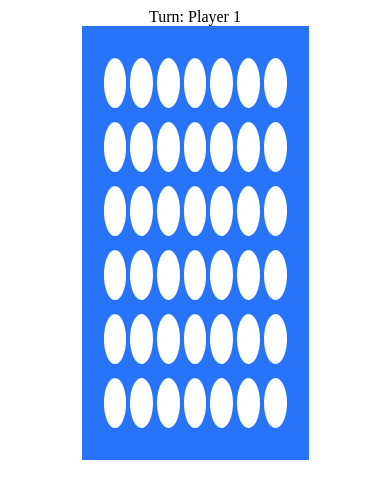
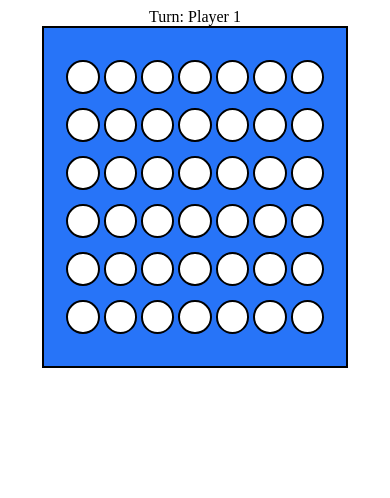
Before and after one commit to Andrew-Kil/connect-four, a React (Create React App) app: page / in a window 390 px wide. Shown: the top 498 px of the page. Built offline with nearby package versions, Linux system fonts and the light colour scheme.

Commit message:
update styling and add initial media queries

```diff
--- a/src/components/Game/game.module.css
+++ b/src/components/Game/game.module.css
@@ -3,6 +3,7 @@
   width: 50%;
   margin: auto;
   padding: 20px;
+  border: 2px solid black;
 }
 
 .boardRow {
@@ -13,6 +14,8 @@
 }
 
 .circle {
+  background: white;
+  border: 2px solid black;
   border-radius: 50%;
   width: 50px;
   height: 50px;
@@ -32,6 +35,36 @@
   background: red;
 }
 
+.red:hover {
+  background: red;
+}
+
 .yellow {
   background: yellow;
 }
+
+.yellow:hover {
+  background: yellow;
+}
+
+@media only screen and (max-width: 600px) {
+  .boardGrid {
+    width: 80%;
+  }
+
+  .circle {
+    width: 25px;
+    height: 25px;
+  }
+}
+
+@media only screen and (max-width: 1000px) {
+  .boardGrid {
+    width: 70%;
+  }
+
+  .circle {
+    width: 30px;
+    height: 30px;
+  }
+}
```
